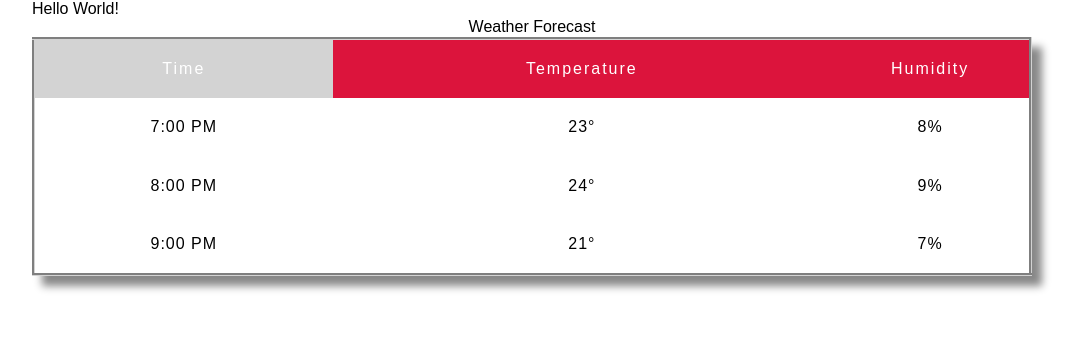
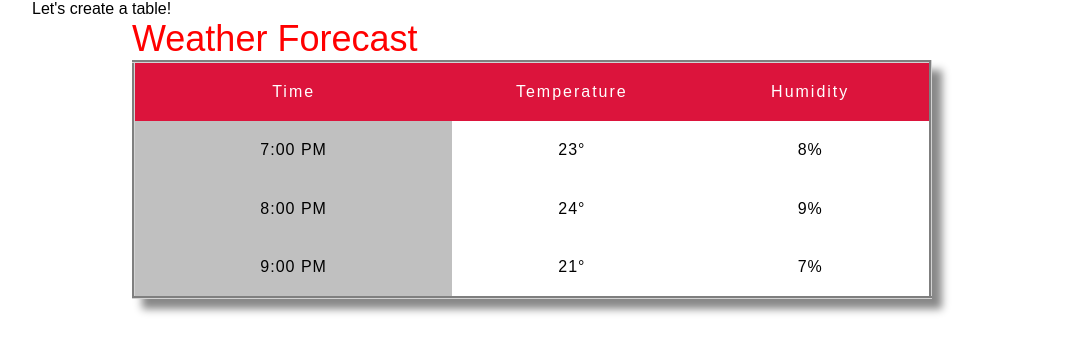
Before and after one commit to piamelia/assignment-3, a plain HTML site: page index.html in a window 1280 px wide. Shown: the whole page, without its empty margins (108-1186 px from the left). Drawn offline with nearby package versions, Linux system fonts and the light colour scheme.

Commit message:
Formatted table elements, keep modifying

```diff
--- a/css/styles.css
+++ b/css/styles.css
@@ -12,47 +12,71 @@ table {
   border-collapse: collapse;
   border: 3px groove lightgrey;
   box-shadow: 10px 10px 8px #888;
+
+}
+
+caption {
+    display:table-caption;
+    caption-side: top;
+    text-align: left;
+    font-size: 36px;
+    font-weight: 300;
+    color: red;
+
 }
 
 thead th:nth-child(1) {
-  width: 30%;
-  background: lightgrey;
+  width: 40%;
+
 }
 
 thead th:nth-child(2) {
-  width: 50%;
+  width: 30%;
+
 }
 
 thead th:nth-child(3) {
-  width: 20%;
+  width: 30%;
+
 }
 
 th, td {
   padding: 20px;
+
 }
 
 /* typography */
 
 th {
   letter-spacing: 2px;
+
 }
 
 td {
   letter-spacing: 1px;
+
+}
+
+td:nth-child(1) {
+    background: silver;
+
 }
 
 tbody td {
   text-align: center;
+
 }
 
 tfoot th {
   text-align: right;
+
 }
 
 thead {
   color: white;
   /* text-shadow: 1px 1px 1px grey; */
   background: crimson;
+
 }
 
 /* specific styles */
@@ -61,7 +85,3 @@ thead {
   background: linear-gradient(to bottom, rgba(0,0,0,0.1), rgba(0,0,0,0.5));
   background: crimson;
 } */
-
-.first-column {
-
-}
--- a/index.html
+++ b/index.html
@@ -2,7 +2,7 @@
 <html>
     <head>
         <meta charset="utf-8">
-        <title></title>
+        <title> A Table </title>
         <link rel="stylesheet" href="https://cdnjs.cloudflare.com/ajax/libs/normalize/5.0.0/normalize.min.css" />
         <link href="https://maxcdn.bootstrapcdn.com/font-awesome/4.7.0/css/font-awesome.min.css" rel="stylesheet" integrity="sha384-wvfXpqpZZVQGK6TAh5PVlGOfQNHSoD2xbE+QkPxCAFlNEevoEH3Sl0sibVcOQVnN" crossorigin="anonymous">
         <link rel="stylesheet" href="./css/base-styles.css">
@@ -10,9 +10,9 @@
 
     </head>
     <body class="wrapper">
-        <header>Hello World!</header>
+        <header>Let's create a table!</header>
 
-        <table>
+        <table class="wrapper">
             <caption>Weather Forecast</caption>
             <thead>
                 <tr>
@@ -24,7 +24,7 @@
             </thead>
 
             <tbody>
-                <tr class="first-column">
+                <tr>
                     <td>7:00 PM</td>
                     <td>23&deg;</td>
                     <td>8&percnt;</td>
@@ -45,14 +45,6 @@
 
                 </tr>
 
-                <!-- <tfoot>
-                    <tr>
-                        <th>Time</th>
-                        <th>Temperature</th>
-                        <th>Humidity</th>
-
-                    </tr>
-                </tfoot> -->
             </tbody>
         </table>
 
```
